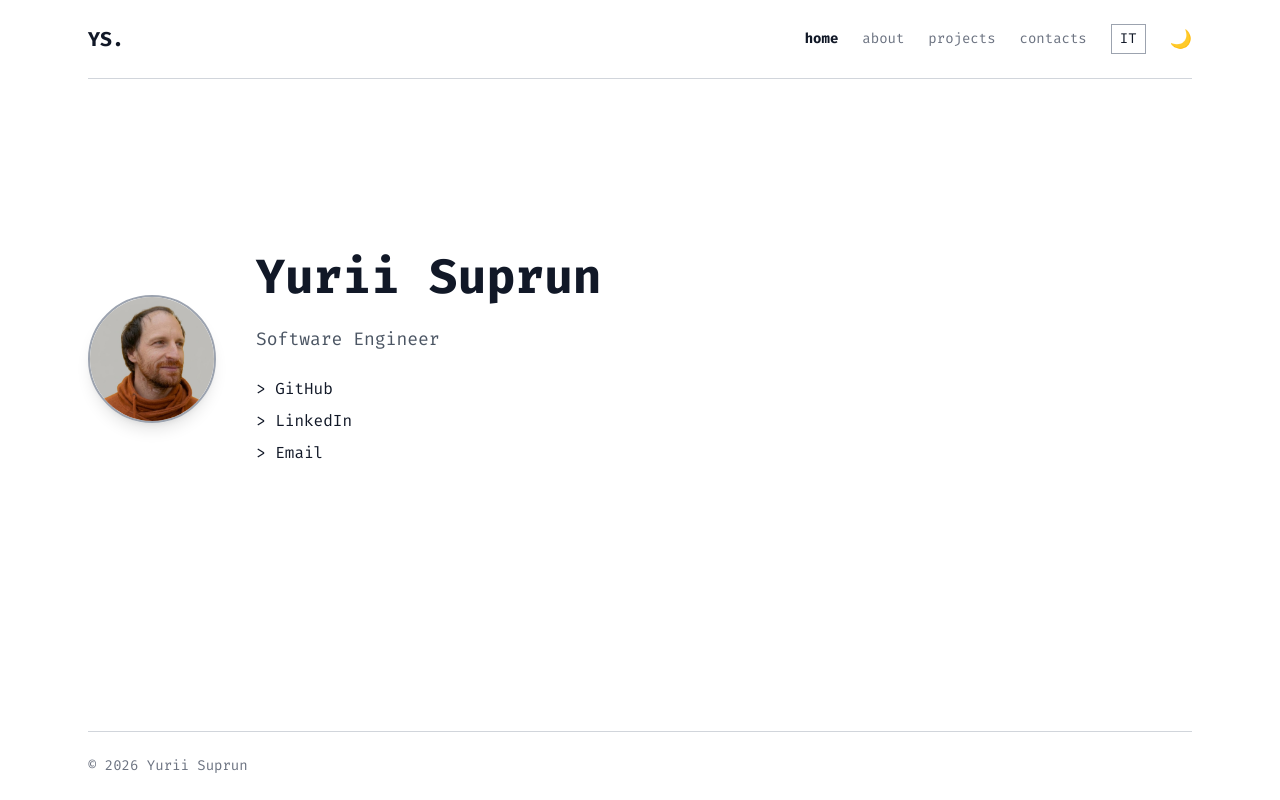
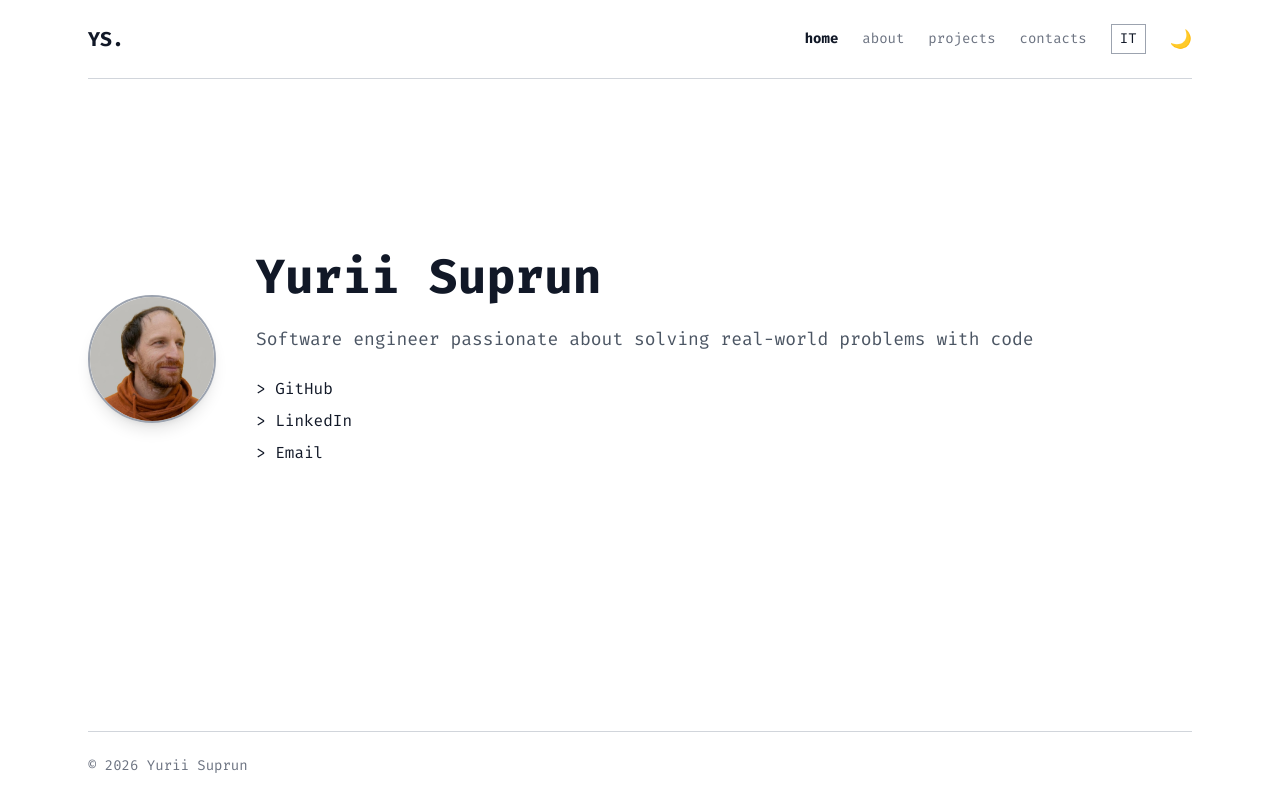
Before and after one commit to yuriisuprun/portfolio, a React (Create React App) app in the folder frontend/: page /home in a window 1280 px wide. Built offline with nearby package versions, Linux system fonts and the light colour scheme.

Commit message:
Update hero component

```diff
--- a/frontend/src/components/Hero.js
+++ b/frontend/src/components/Hero.js
@@ -1,8 +1,8 @@
 import { SITE_CONFIG } from "../config/siteConfig";
 
 const HERO_COPY = {
-  en: { role: "Software Engineer" },
-  it: { role: "Ingegnere Software" },
+  en: { role: "Software engineer passionate about solving real-world problems with code" },
+  it: { role: "Ingegnere software appassionato di risolvere problemi del mondo reale con il codice" },
 };
 
 function HeroLink({ href, external = false, children }) {
```
